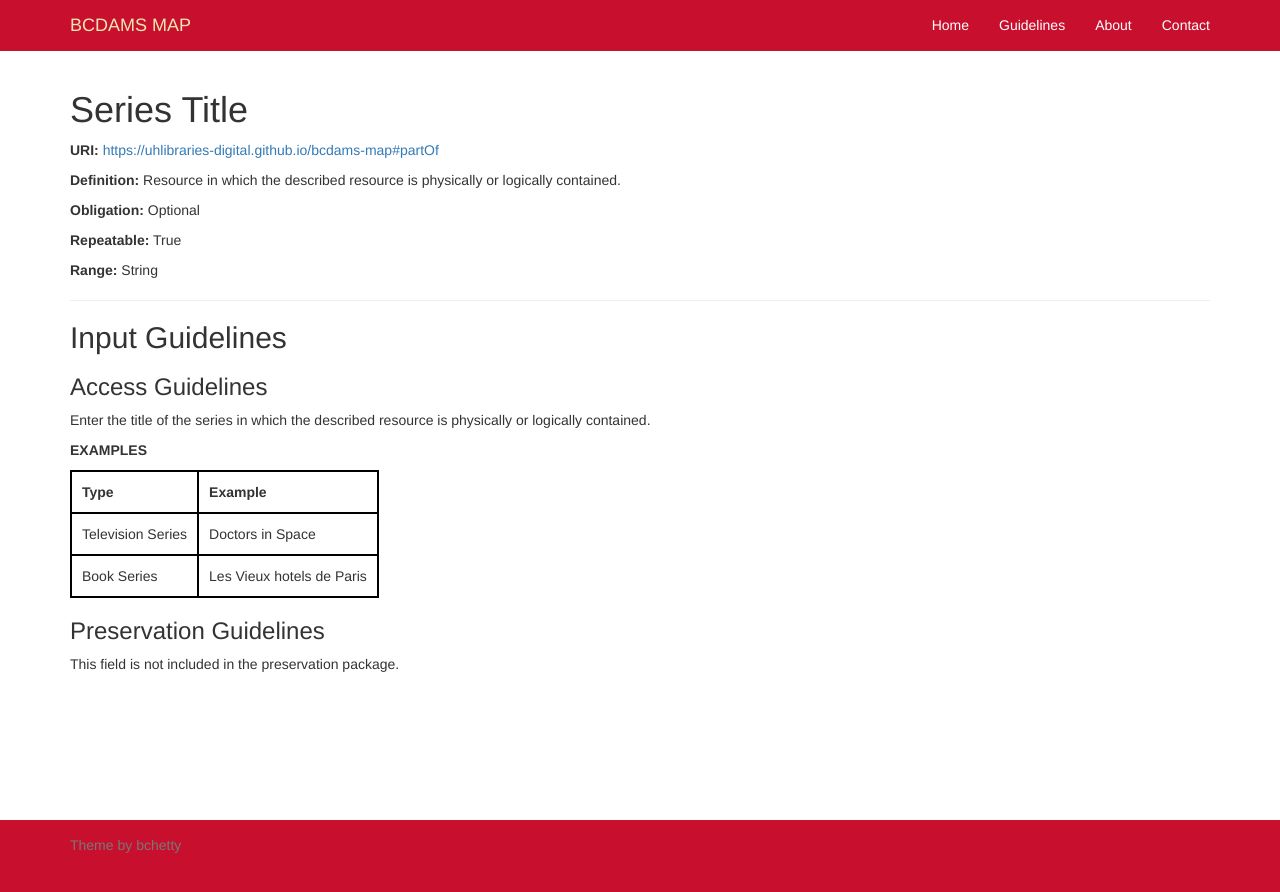
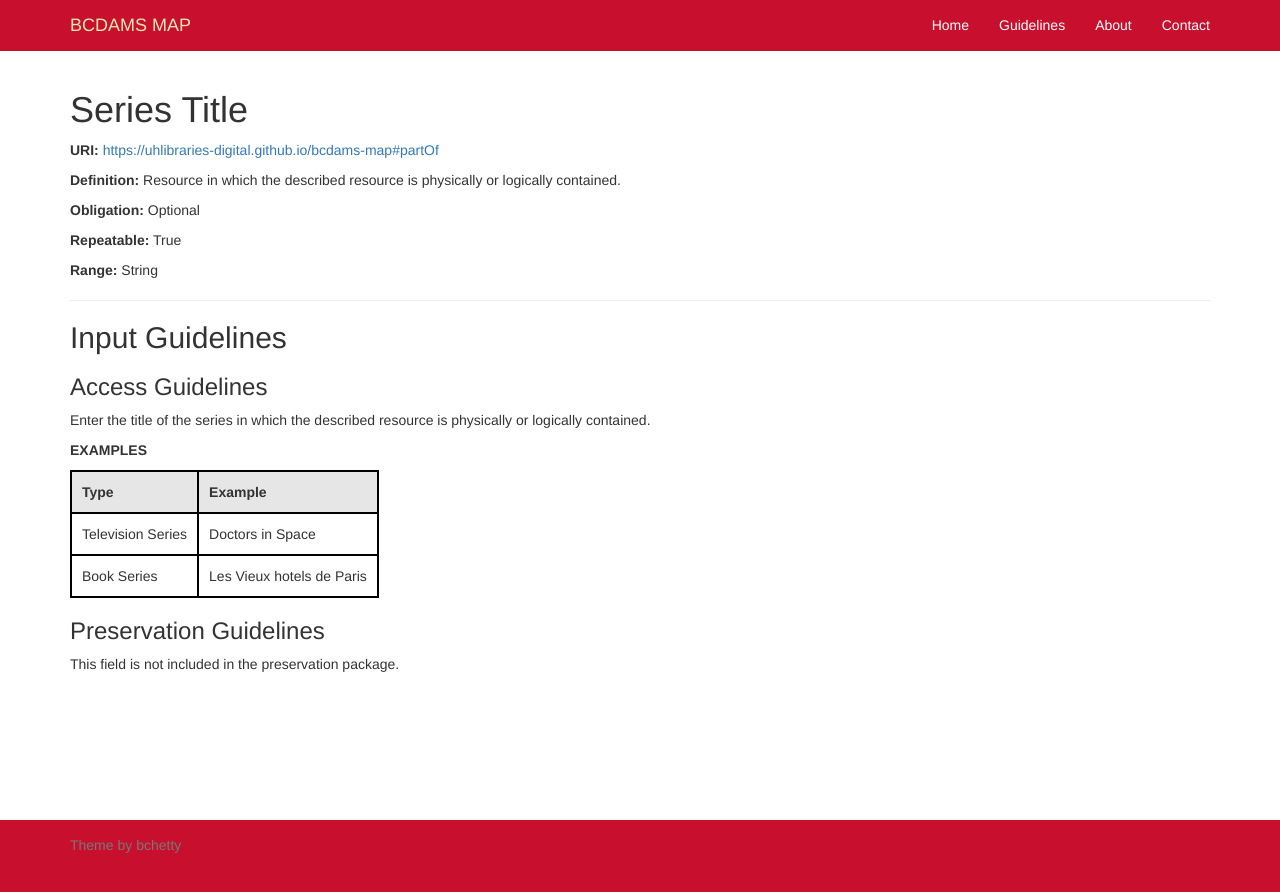
Before and after one commit to uhlibraries-digital/bcdams-map, a Jekyll site: the page built from guidelines/partOf.md, in a window 1280 px wide. Shown: the top 892 px of the page. Built offline with Jekyll 4.4.1, drawn with Linux system fonts in a browser that asks for light colours; nearby versions of some CDN libraries; comment, search, counter and statistics services are not loaded.

Commit message:
add th background color

```diff
--- a/assets/css/custom.css
+++ b/assets/css/custom.css
@@ -66,6 +66,10 @@ th,
 td {
    border: 2px solid black;
    padding: 10px;
+}
+
+th {
+  background-color: #e6e6e6;
 }
 
 .floating-header thead th {
```
